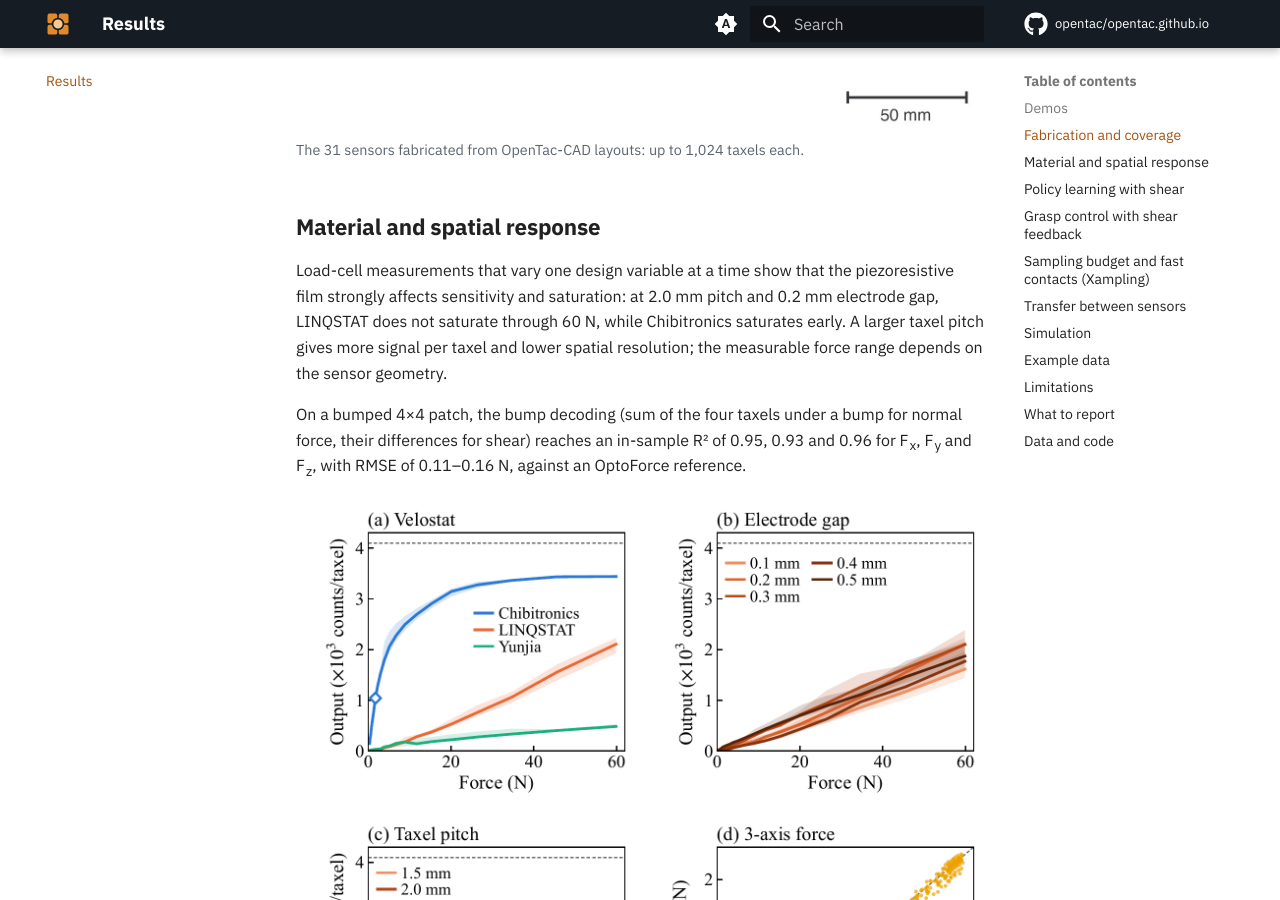
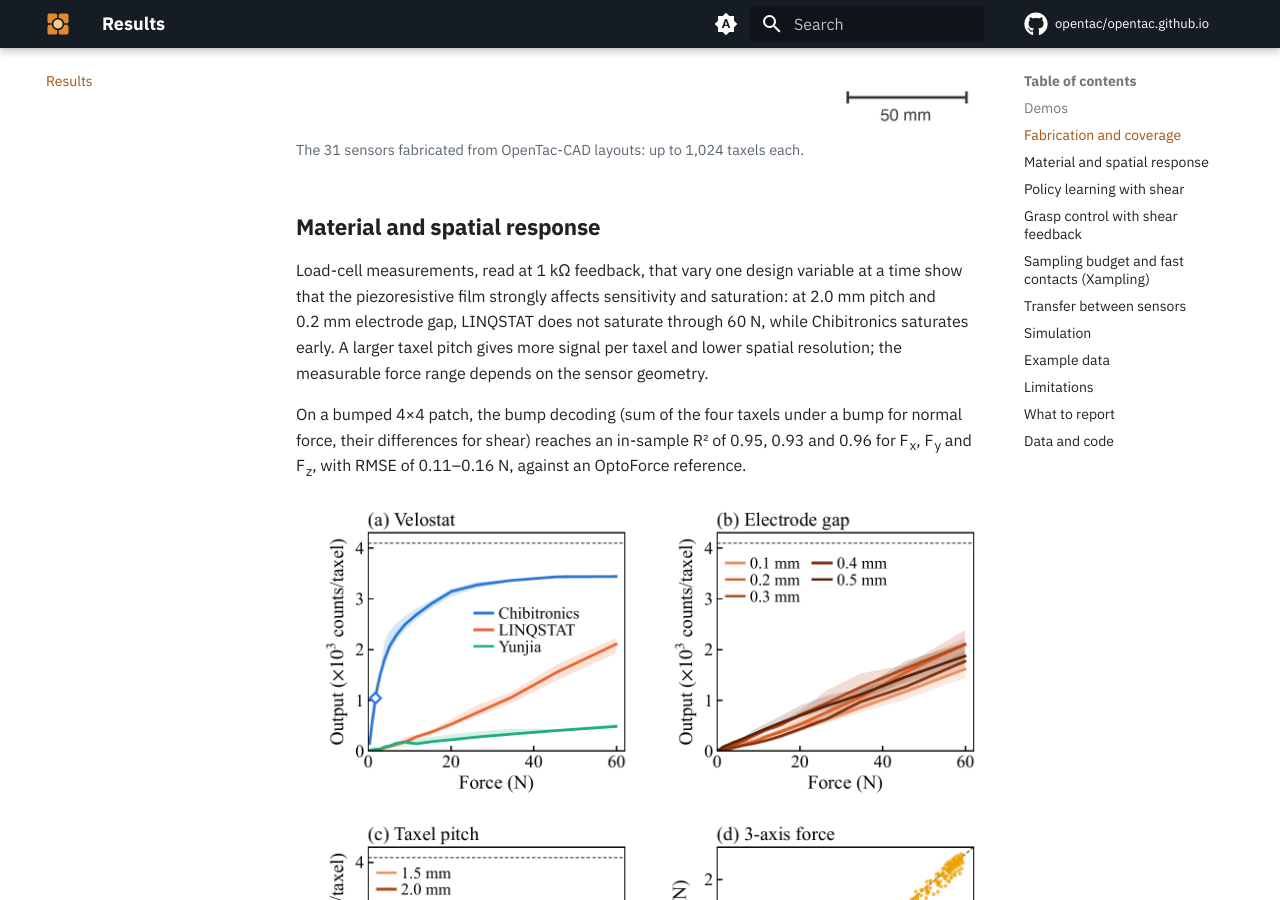
Before and after one commit to opentac/opentac.github.io, an MkDocs documentation site: the page built from docs/results.md, in a window 1280 px wide and 900 px high, scrolled down 2239 px. Built offline with MkDocs 1.6.1 and Material for MkDocs 9.7.7, drawn with Linux system fonts in a browser that asks for light colours; comment, search, counter and statistics services are not loaded.

Commit message:
Results: the load-cell measurements behind 'LINQSTAT does not saturate through 60 N' were read at 1 kΩ feedback

```diff
--- a/docs/results.md
+++ b/docs/results.md
@@ -58,7 +58,7 @@ We compiled and fabricated 31 boards. All passed the design-rule check and all w
 
 ## Material and spatial response { #material-and-spatial-response }
 
-Load-cell measurements that vary one design variable at a time show that the piezoresistive film strongly affects sensitivity and saturation: at 2.0&nbsp;mm pitch and 0.2&nbsp;mm electrode gap, LINQSTAT does not saturate through 60&nbsp;N, while Chibitronics saturates early. A larger taxel pitch gives more signal per taxel and lower spatial resolution; the measurable force range depends on the sensor geometry.
+Load-cell measurements, read at 1&nbsp;kΩ feedback, that vary one design variable at a time show that the piezoresistive film strongly affects sensitivity and saturation: at 2.0&nbsp;mm pitch and 0.2&nbsp;mm electrode gap, LINQSTAT does not saturate through 60&nbsp;N, while Chibitronics saturates early. A larger taxel pitch gives more signal per taxel and lower spatial resolution; the measurable force range depends on the sensor geometry.
 
 On a bumped 4&times;4 patch, the bump decoding (sum of the four taxels under a bump for normal force, their differences for shear) reaches an in-sample R&sup2; of 0.95, 0.93 and 0.96 for F<sub>x</sub>, F<sub>y</sub> and F<sub>z</sub>, with RMSE of 0.11&ndash;0.16&nbsp;N, against an OptoForce reference.
 
```
